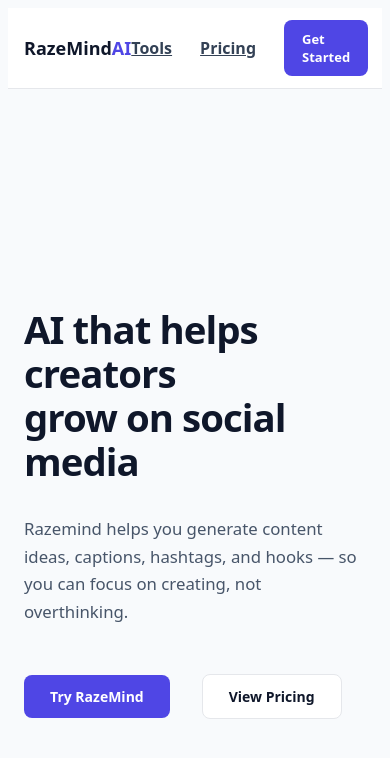
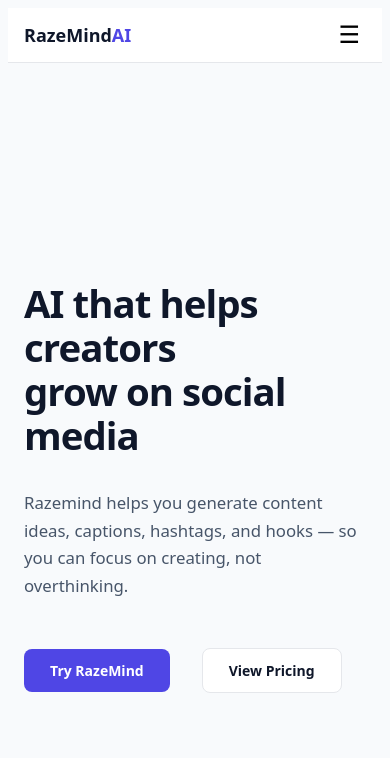
Before and after one commit to mr-sameer/razemind-ai, a Next.js app: page / in a window 390 px wide. Shown: the top 758 px of the page. Built offline with nearby package versions, Linux system fonts and the light colour scheme.

Commit message:
Add responsive navbar with hamburger menu

```diff
--- a/app/components/Navbar.tsx
+++ b/app/components/Navbar.tsx
@@ -1,15 +1,27 @@
 "use client";
 
-import { useState } from "react";
+import { useState, useEffect } from "react";
 import Link from "next/link";
 import { usePathname } from "next/navigation";
 
 export default function Navbar() {
+  const pathname = usePathname();
   const [open, setOpen] = useState(false);
-  const pathname = usePathname();
+  const [isMobile, setIsMobile] = useState(false);
 
-  const isActive = (path: string) =>
-    pathname === path ? "#4f46e5" : "#334155";
+  // ✅ Detect screen width safely
+  useEffect(() => {
+    const check = () => setIsMobile(window.innerWidth <= 768);
+    check();
+    window.addEventListener("resize", check);
+    return () => window.removeEventListener("resize", check);
+  }, []);
+
+  const linkStyle = (path: string) => ({
+    fontWeight: 700,
+    textDecoration: "none",
+    color: pathname === path ? "#4f46e5" : "#334155",
+  });
 
   return (
     <nav
@@ -43,21 +55,12 @@
         </Link>
 
         {/* DESKTOP MENU */}
-        <div
-          style={{
-            display: "flex",
-            alignItems: "center",
-            gap: "28px",
-          }}
-          className="desktop-menu"
-        >
-          <Link href="/tools" style={{ color: isActive("/tools"), fontWeight: 700 }}>
+        {!isMobile && (
+          <div style={{ display: "flex", gap: "28px", alignItems: "center" }}>
+            <Link href="/tools" style={linkStyle("/tools")}>
               Tools
             </Link>
-          <Link
-            href="/pricing"
-            style={{ color: isActive("/pricing"), fontWeight: 700 }}
-          >
+            <Link href="/pricing" style={linkStyle("/pricing")}>
               Pricing
             </Link>
             <Link
@@ -75,25 +78,26 @@
               Get Started
             </Link>
           </div>
+        )}
 
         {/* HAMBURGER */}
+        {isMobile && (
           <button
             onClick={() => setOpen(!open)}
             style={{
               background: "none",
               border: "none",
-            fontSize: "22px",
+              fontSize: "24px",
               cursor: "pointer",
-            display: "none",
             }}
-          className="hamburger"
           >
             ☰
           </button>
+        )}
       </div>
 
       {/* MOBILE MENU */}
-      {open && (
+      {isMobile && open && (
         <div
           style={{
             borderTop: "1px solid #e5e7eb",
@@ -102,7 +106,6 @@
             flexDirection: "column",
             gap: "16px",
           }}
-          className="mobile-menu"
         >
           <Link href="/tools" onClick={() => setOpen(false)}>
             Tools
@@ -127,18 +130,6 @@
           </Link>
         </div>
       )}
-
-      {/* RESPONSIVE CSS */}
-      <style jsx>{`
-        @media (max-width: 768px) {
-          .desktop-menu {
-            display: none;
-          }
-          .hamburger {
-            display: block;
-          }
-        }
-      `}</style>
     </nav>
   );
 }
```
Lines whose indentation alone changed are shown as unchanged.
